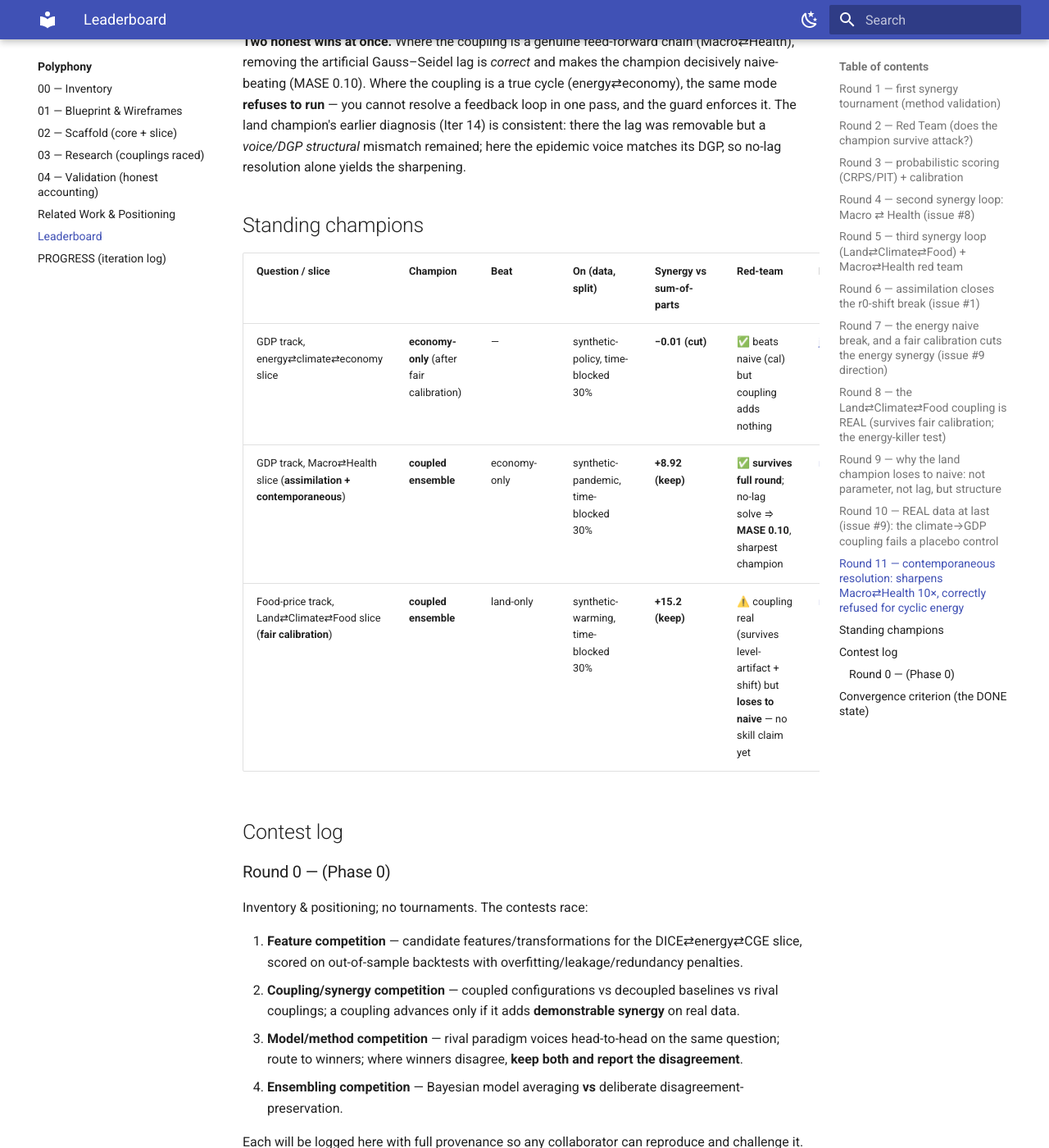
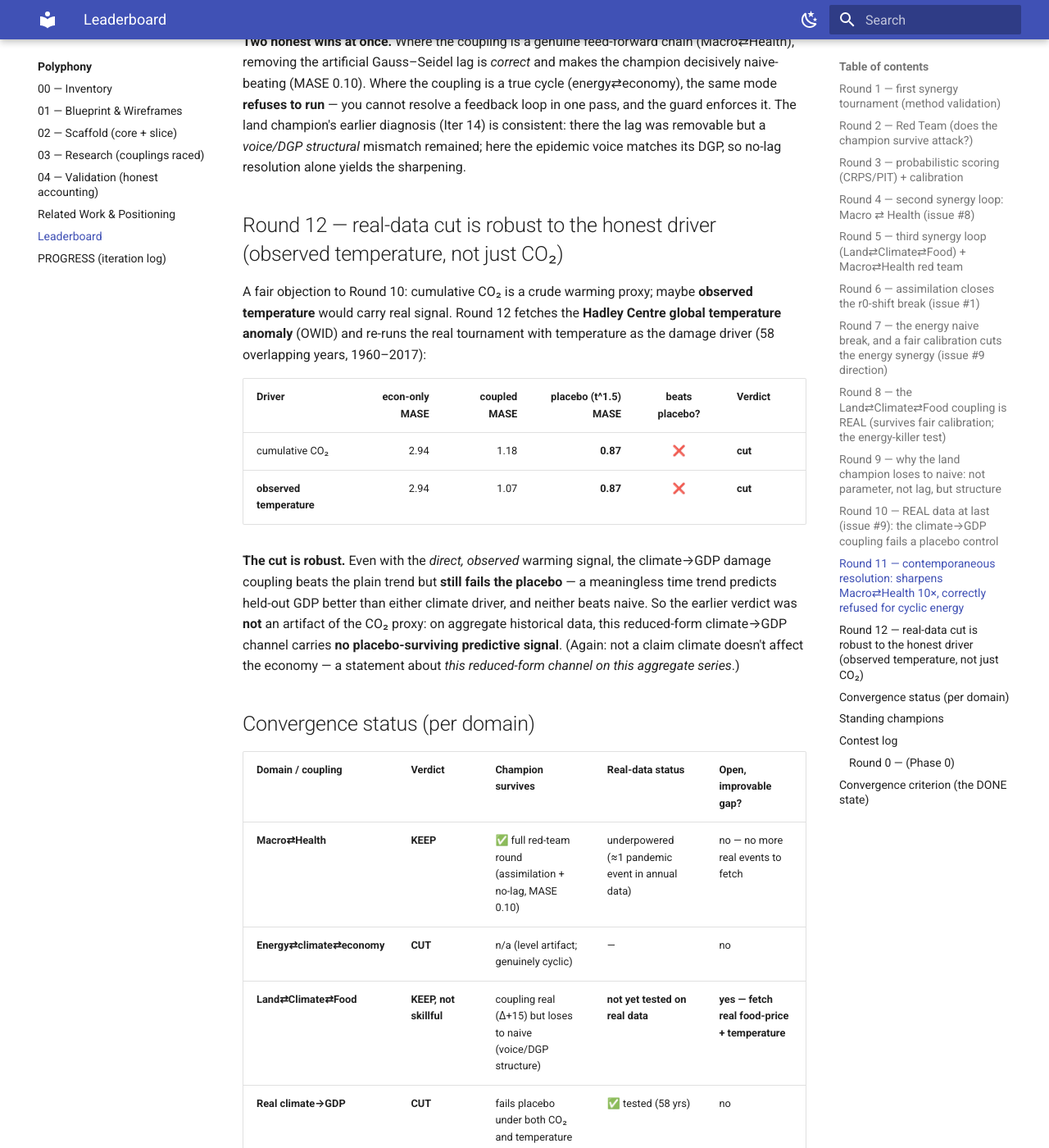
Before and after one commit to Sour-abh-Raj/computational-policy-atlas, an MkDocs documentation site: the page built from docs/polyphony/leaderboard.md, in a window 1280 px wide and 1400 px high, scrolled down 8318 px. Shown: the whole window at 82% size. Built offline with MkDocs 1.6.1 and Material for MkDocs 9.7.7, drawn with Linux system fonts in a browser that asks for light colours; some of the changed text lies outside the part shown.

Commit message:
Polyphony Iter 17: real-data climate->GDP cut is robust to observed temperature (not a CO2-proxy artifact) + per-domain convergence status
Fetch real global temperature anomaly (Hadley Centre, via OWID) into
fetch_real.py; merge with GDP+CO2 (58 years, 1960-2017) and expose `temp` in
load_real_gdp_co2. Add a `driver` option to experiments/real_tournament.py.

Driven by OBSERVED temperature the climate->GDP coupling scores MASE 1.07 vs a
generic-time-trend placebo 0.87 => still CUT (fails placebo, loses to naive),
the same verdict as the cum-CO2 proxy (1.18 vs 0.87). The real-data cut is
robust to the honest, direct driver: a meaningless time trend predicts held-out
GDP better than either climate driver. Not a claim climate doesn't affect the
economy -- a statement about this reduced-form channel on this aggregate series.

Added a per-domain convergence-status table to the leaderboard: Macro-Health
KEEP (converged; real test underpowered, no more events); Energy CUT; Land-
Climate-Food KEEP-not-skillful with an OPEN improvable gap (a real food-price +
temperature test); Real climate->GDP CUT (robust). Not DONE -- the land real-
data gap keeps the loop going.

Reuses Data Pipeline + Validation engines -- no new atlas node, graph unchanged
(166 nodes / 452 edges, 0-dangling). Parametrized the real-placebo test over
both drivers -> 70 pass. Gates green: pytest(70), ruff, mypy(40 files), graph
0-dangling, mkdocs --strict. Leaderboard Round 12 + 04-validation + PROGRESS
Iter 17 updated.

Co-Authored-By: Claude Opus 4.8 <noreply@anthropic.com>

```diff
--- a/docs/polyphony/leaderboard.md
+++ b/docs/polyphony/leaderboard.md
@@ -240,6 +240,37 @@ cannot resolve a feedback loop in one pass, and the guard enforces it. The land
 diagnosis (Iter 14) is consistent: there the lag was removable but a *voice/DGP structural* mismatch
 remained; here the epidemic voice matches its DGP, so no-lag resolution alone yields the sharpening.
 
+## Round 12 — real-data cut is robust to the honest driver (observed temperature, not just CO₂)
+
+A fair objection to Round 10: cumulative CO₂ is a crude warming proxy; maybe **observed temperature**
+would carry real signal. Round 12 fetches the **Hadley Centre global temperature anomaly** (OWID) and
+re-runs the real tournament with temperature as the damage driver (58 overlapping years, 1960–2017):
+
+| Driver | econ-only MASE | coupled MASE | placebo (t^1.5) MASE | beats placebo? | Verdict |
+|---|---:|---:|---:|:---:|---|
+| cumulative CO₂ | 2.94 | 1.18 | **0.87** | ❌ | **cut** |
+| **observed temperature** | 2.94 | 1.07 | **0.87** | ❌ | **cut** |
+
+**The cut is robust.** Even with the *direct, observed* warming signal, the climate→GDP damage coupling
+beats the plain trend but **still fails the placebo** — a meaningless time trend predicts held-out GDP
+better than either climate driver, and neither beats naive. So the earlier verdict was **not** an
+artifact of the CO₂ proxy: on aggregate historical data, this reduced-form climate→GDP channel carries
+**no placebo-surviving predictive signal**. (Again: not a claim climate doesn't affect the economy — a
+statement about *this reduced-form channel on this aggregate series*.)
+
+## Convergence status (per domain)
+
+| Domain / coupling | Verdict | Champion survives | Real-data status | Open, improvable gap? |
+|---|---|---|---|---|
+| **Macro⇄Health** | **KEEP** | ✅ full red-team round (assimilation + no-lag, MASE 0.10) | underpowered (≈1 pandemic event in annual data) | no — no more real events to fetch |
+| **Energy⇄climate⇄economy** | **CUT** | n/a (level artifact; genuinely cyclic) | — | no |
+| **Land⇄Climate⇄Food** | **KEEP, not skillful** | coupling real (Δ+15) but loses to naive (voice/DGP structure) | **not yet tested on real data** | **yes — fetch real food-price + temperature** |
+| **Real climate→GDP** | **CUT** | fails placebo under both CO₂ and temperature | ✅ tested (58 yrs) | no |
+
+**Not DONE yet:** the Land⇄Climate⇄Food domain still has an **improvable gap** — a placebo-controlled
+test on *real* food-price + temperature data (e.g. FAO food price index). The loop continues until that
+gap is closed or shown unimprovable.
+
 ## Standing champions
 
 | Question / slice | Champion | Beat | On (data, split) | Synergy vs sum-of-parts | Red-team | Ref |
```
Also changed, not shown: docs/polyphony/04-validation.md (+1 -0 lines), docs/polyphony/PROGRESS.md (+22 -0 lines), 5 other files.
